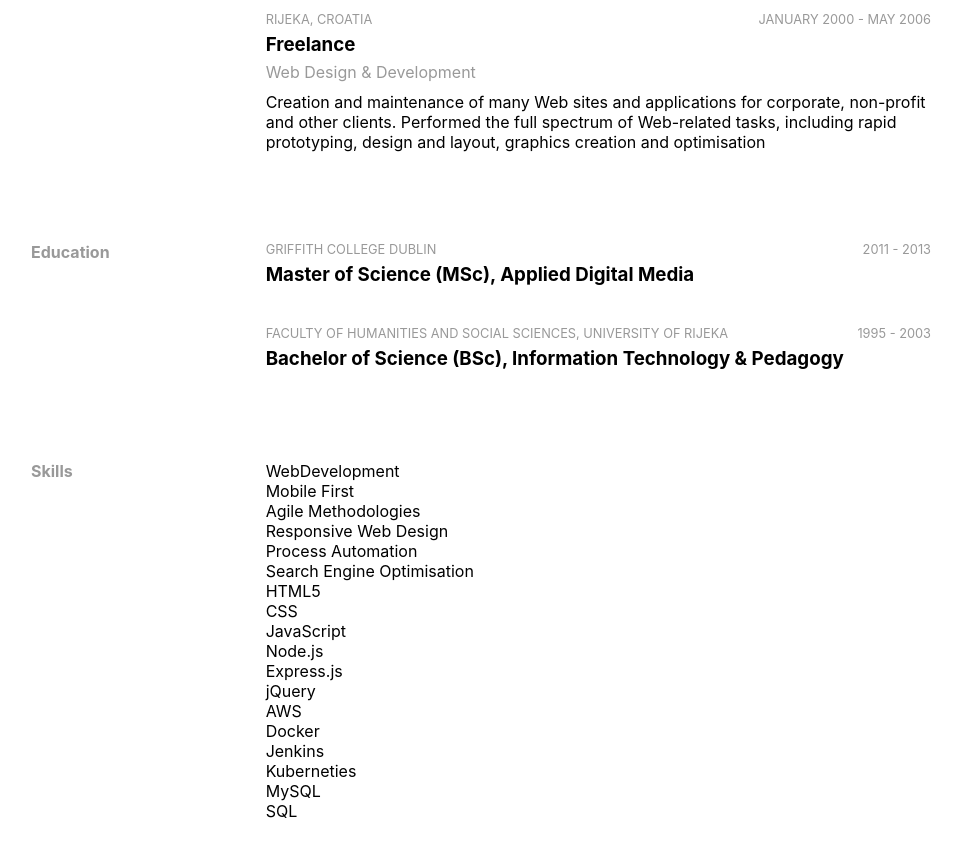
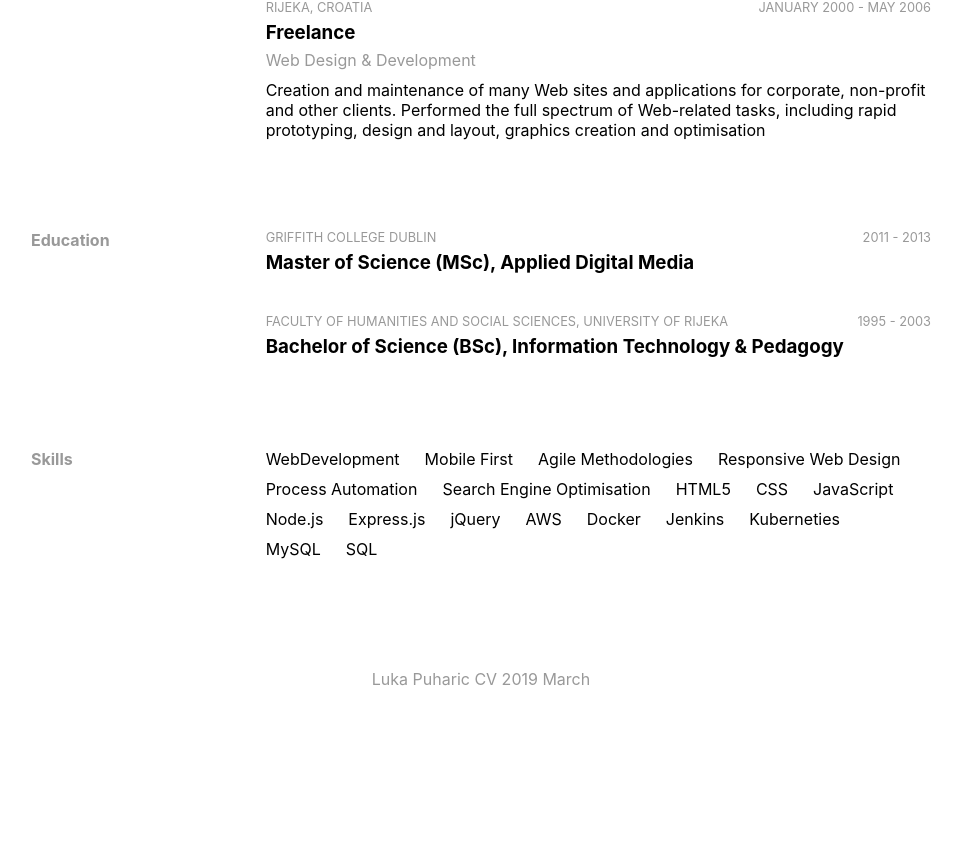
Before and after one commit to lukap2211/Luka-Puharic-info, a React (Create React App) app in the folder my-app/: page / in a window 1280 px wide. Shown: the part 1944-2797 px from the top of the page, without its empty margins (159-1120 px from the left). After the commit the page ends 2723 px from the top, so only its background shows below. Built offline with nearby package versions, Linux system fonts and the light colour scheme.

Commit message:
Skills & Header pixel pushing

```diff
--- a/my-app/src/components/Header.js
+++ b/my-app/src/components/Header.js
@@ -6,7 +6,7 @@ const ContactInfo = styled.div `
   color: var(--faded);
   grid-column-start: 6;
   grid-column-end: span 7;
-  justify-self: end;
+  place-self: end;
   > div {
     margin-bottom: 5px;
   }
@@ -18,11 +18,12 @@ const ContactInfo = styled.div `
 const Title = styled.h1 `
   grid-column-start: 1;
   grid-column-end: span 3;
+  place-self: center start;
   font-size: 3.5em;
   color: var(--title-main);
   line-height: 1;
   margin: 0;
-  padding: 0 0 20px;
+  padding: 0;
   width: 0;
   break-word: normal;
 
--- a/my-app/src/components/Skills.js
+++ b/my-app/src/components/Skills.js
@@ -4,15 +4,12 @@ import styled from 'styled-components'
 const ListedItem = styled.li `
   list-style: none;
   margin: 0;
-  padding: 0;
-  display: flex;
-  li {
-    padding: 0 25px 10px 0;
-    font-size: 1em;
-  }
+  padding: 0 25px 10px 0;
+  float: left;
 
   @media (max-width: 600px) {
     padding: 0 0 10px;
+    float: none;
   }
   `
 
```
